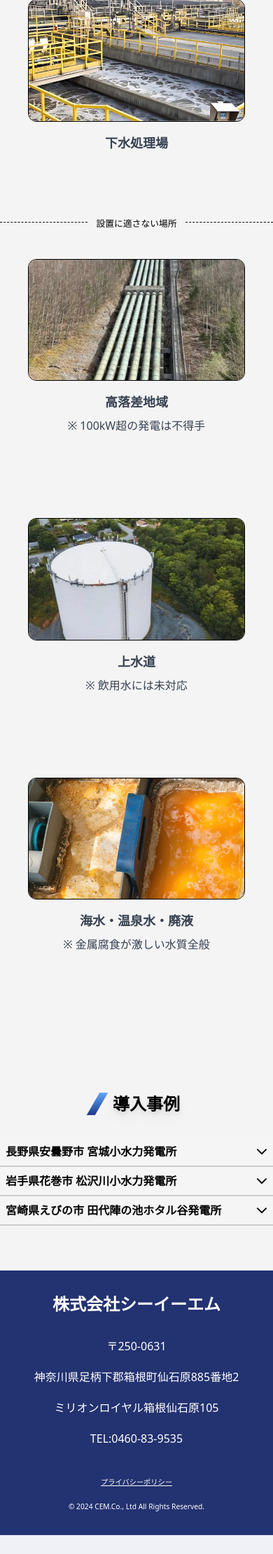
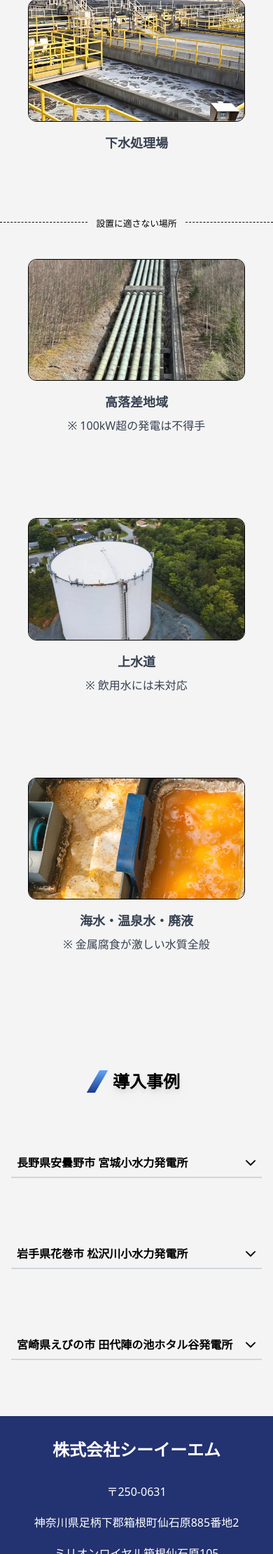
Before and after one commit to taimomo/HP_remake, a PHP site: page /httpdocs/arc.php in a window 390 px wide. Shown: the part 4280-6500 px from the top of the page at 70% size. Before the commit the page ends 6473 px from the top, so only its background shows below. Run offline with PHP 8.4, Linux system fonts and the light colour scheme; a stand-in replaces the project's code that opens the database connection; style sheets or scripts are compiled from the project's sources; some libraries are stand-ins or nearby versions; some web fonts are replaced.

Commit message:
tailwindcss settig to accordion items

```diff
--- a/httpdocs/arc.php
+++ b/httpdocs/arc.php
@@ -50,7 +50,7 @@ include 'bread.php';
                 <div class="grid gap-4 w-full px-4">
                     <h3 class="text-lg font-bold justify-self-center">【基本仕様】</h3>
 
-                    <dl class="w-3/4 lg:w-5/6 max-[510px]:w-full mx-auto border-x-0 border-t border-b border-solid border-gray-500 divide-y divide-gray-300 text-sm spec-table">
+                    <dl class="w-3/4 lg:w-5/6 max-[510px]:w-full mx-auto border-x-0 border-t border-b border-solid border-gray-500 divide-y divide-gray-300 text-sm col2_list">
                         <!-- 各行を grid で 2 列に -->
                         <div>
                             <dt>水車形式</dt>
@@ -301,122 +301,159 @@ include 'bread.php';
             </ul>
     </section>
 
+    <!-- 導入事例 -->
     <section id="record" class="py-8">
-        <div class="grid justify-center py-8 overflow-hidden">
+        <div class="grid overflow-hidden">
             <div class="grid justify-center my-8 max-[425px]:mt-4">
                 <div class="grid grid-cols-[auto_1fr] items-center gap-4 text-left">
                     <span class="w-3 h-8 bg-gradient-to-b from-blue-400 to-blue-900 -skew-x-[30deg] block"></span>
                     <h2 class="font-bold text-4xl max-[768px]:text-3xl max-[425px]:text-2xl drop-shadow-lg">導入事例</h2>
                 </div>
             </div>
-            <ul class="card_items">
-                <li class="card_list nf">
-                    <button class="accordion_header">長野県安曇野市 宮城小水力発電所</button>
-                    <div class="accordion_content">
-                        <div class="card_img">
-                            <img src="/img/azumino_pic.webp" alt="安曇野宮城小水力発電所" />
+
+            <ul class="grid gap-6 m-4 justify-center md:[grid-template-columns:repeat(auto-fit,400px)]">
+                <li class="overflow-hidden justify-self-center max-w-sm min-w-0 md:max-w-none py-8">
+                    <!-- ヘッダー（ボタン） -->
+                    <button class="accordion_header">
+                        長野県安曇野市 宮城小水力発電所
+                    </button>
+
+                    <!-- 折りたたみコンテンツ -->
+                    <div class="accordion_content bg-inherit">
+                        <div class="accordion_inner px-2 py-4">
+                            <!-- 画像部分 -->
+                            <div class="mb-4 aspect-[16/9]">
+                                <img
+                                    src="/img/azumino_pic.webp"
+                                    alt="安曇野宮城小水力発電所"
+                                    class="w-full h-full object-cover object-center block rounded-xl border border-black" />
+                            </div>
+                            <!-- 説明リスト（共有のdl/dt/dd） -->
+                            <dl class="gap-y-2 text-sm divide-y divide-gray-300 border-t border-b border-solid border-gray-500 col2_list">
+                                <div>
+                                    <dt>使用流量</dt>
+                                    <dd>0.95m³/s</dd>
+                                </div>
+                                <div>
+                                    <dt>有効落差</dt>
+                                    <dd>3.0m</dd>
+                                </div>
+                                <div>
+                                    <dt>最大発電出力</dt>
+                                    <dd>16.9kW</dd>
+                                </div>
+                                <div>
+                                    <dt>発電方式</dt>
+                                    <dd>低落差開放型</dd>
+                                </div>
+                                <div>
+                                    <dt>電力用途</dt>
+                                    <dd>全量売電</dd>
+                                </div>
+                                <div>
+                                    <dt>事業者</dt>
+                                    <dd>有明土地改良区</dd>
+                                </div>
+                            </dl>
                         </div>
-                        <table>
-                            <tr>
-                                <th>使用流量</th>
-                                <td>0.95m³/s</td>
-                            </tr>
-                            <tr>
-                                <th>有効落差</th>
-                                <td>3.0m</td>
-                            </tr>
-                            <tr>
-                                <th>最大発電出力</th>
-                                <td>16.9kW</td>
-                            </tr>
-                            <tr>
-                                <th>発電方式</th>
-                                <td>低落差開放型</td>
-                            </tr>
-                            <tr>
-                                <th>電力用途</th>
-                                <td>全量売電</td>
-                            </tr>
-                            <tr>
-                                <th>事業者</th>
-                                <td>有明土地改良区</td>
-                            </tr>
-                        </table>
                     </div>
                 </li>
-                <li class="card_list nf">
-                    <button class="accordion_header">岩手県花巻市 松沢川小水力発電所</button>
-                    <div class="accordion_content">
-                        <div class="card_img">
-                            <img src="/img/hanamaki.webp" alt="松沢川小水力発電所" />
+
+                <li class="overflow-hidden justify-self-center max-w-sm min-w-0 md:max-w-none py-8">
+                    <!-- ヘッダー（ボタン） -->
+                    <button class="accordion_header">
+                        岩手県花巻市 松沢川小水力発電所
+                    </button>
+
+                    <!-- 折りたたみコンテンツ -->
+                    <div class="accordion_content bg-inherit">
+                        <div class="accordion_inner px-2 py-4">
+                            <!-- 画像部分 -->
+                            <div class="mb-4 aspect-[16/9]">
+                                <img
+                                    src="/img/hanamaki.webp" alt="松沢川小水力発電所"
+                                    class="w-full h-full object-cover object-center block rounded-xl border border-black" />
+                            </div>
+                            <!-- 説明リスト（共有のdl/dt/dd） -->
+                            <dl class="gap-y-2 text-sm divide-y divide-gray-300 border-t border-b border-solid border-gray-500 col2_list">
+                                <div>
+                                    <dt>使用流量</dt>
+                                    <dd>1号機：1.4m³/s<br>
+                                        2号機：0.95m³/s</dd>
+                                </div>
+                                <div>
+                                    <dt>有効落差</dt>
+                                    <dd>4.1m</dd>
+                                </div>
+                                <div>
+                                    <dt>最大発電出力</dt>
+                                    <dd>1号機：33.7kW<br>
+                                        2号機：13.5kW</dd>
+                                </div>
+                                <div>
+                                    <dt>発電方式</dt>
+                                    <dd>低落差開放型</dd>
+                                </div>
+                                <div>
+                                    <dt>電力用途</dt>
+                                    <dd>全量売電</dd>
+                                </div>
+                                <div>
+                                    <dt>事業者</dt>
+                                    <dd>豊沢川土地改良区</dd>
+                                </div>
+                            </dl>
                         </div>
-                        <table>
-                            <tr>
-                                <th>使用流量</th>
-                                <td>1号機：1.4m³/s<br>
-                                    2号機：0.95m³/s
-                                </td>
-                            </tr>
-                            <tr>
-                                <th>有効落差</th>
-                                <td>4.1m</td>
-                            </tr>
-                            <tr>
-                                <th>最大発電出力</th>
-                                <td>1号機：33.7kW<br>
-                                    2号機：13.5kW
-                                </td>
-                            </tr>
-                            <tr>
-                                <th>発電方式</th>
-                                <td>低落差開放型</td>
-                            </tr>
-                            <tr>
-                                <th>電力用途</th>
-                                <td>全量売電</td>
-                            </tr>
-                            <tr>
-                                <th>事業者</th>
-                                <td>豊沢川土地改良区</td>
-                            </tr>
-                        </table>
                     </div>
                 </li>
-                <li class="card_list nf">
-                    <button class="accordion_header">宮崎県えびの市 田代陣の池ホタル谷発電所</button>
-                    <div class="accordion_content">
-                        <div class="card_img">
-                            <img src="/img/Ebino.webp" alt="田代陣の池ホタル谷発電所" />
+
+                <li class="overflow-hidden justify-self-center max-w-sm min-w-0 md:max-w-none py-8">
+                    <!-- ヘッダー（ボタン） -->
+                    <button class="accordion_header">
+                        宮崎県えびの市 田代陣の池ホタル谷発電所
+                    </button>
+
+                    <!-- 折りたたみコンテンツ -->
+                    <div class="accordion_content bg-inherit">
+                        <div class="accordion_inner px-2 py-4">
+                            <!-- 画像部分 -->
+                            <div class="mb-4 aspect-[16/9]">
+                                <img
+                                    src="/img/Ebino.webp" alt="田代陣の池ホタル谷発電所"
+                                    class="w-full h-full object-cover object-center block rounded-xl border border-black" />
+                            </div>
+                            <!-- 説明リスト（共有のdl/dt/dd） -->
+                            <dl class="gap-y-2 text-sm divide-y divide-gray-300 border-t border-b border-solid border-gray-500 col2_list">
+                                <div>
+                                    <dt>使用流量</dt>
+                                    <dd>0.4m³/s</dd>
+                                </div>
+                                <div>
+                                    <dt>有効落差</dt>
+                                    <dd>5.9m</dd>
+                                </div>
+                                <div>
+                                    <dt>最大発電出力</dt>
+                                    <dd>13.9kW</dd>
+                                </div>
+                                <div>
+                                    <dt>発電方式</dt>
+                                    <dd>中落差配管型</dd>
+                                </div>
+                                <div>
+                                    <dt>電力用途</dt>
+                                    <dd>全量売電</dd>
+                                </div>
+                                <div>
+                                    <dt>事業者</dt>
+                                    <dd>えびの市土地改良区</dd>
+                                </div>
+                            </dl>
                         </div>
-                        <table>
-                            <tr>
-                                <th>使用流量</th>
-                                <td>0.4m³/s</td>
-                            </tr>
-                            <tr>
-                                <th>有効落差</th>
-                                <td>5.9m</td>
-                            </tr>
-                            <tr>
-                                <th>最大発電出力</th>
-                                <td>13.9kW</td>
-                            </tr>
-                            <tr>
-                                <th>発電方式</th>
-                                <td>中落差配管型</td>
-                            </tr>
-                            <tr>
-                                <th>電力用途</th>
-                                <td>全量売電</td>
-                            </tr>
-                            <tr>
-                                <th>事業者</th>
-                                <td>えびの市土地改良区</td>
-                            </tr>
-                        </table>
                     </div>
                 </li>
             </ul>
+        </div>
     </section>
 </main>
 
--- a/httpdocs/css/style.css
+++ b/httpdocs/css/style.css
@@ -148,43 +116,6 @@ main {
         @media screen and (max-width: 425px) {
             font-size: 1.5rem;
         }
-    }
-
-    .accordion_header {
-        width: 100%;
-        background-color: #f5f5f5;
-        border: none;
-        text-align: left;
-        padding: 0.5rem 2.1rem 0.5rem 0.5rem;
-        font-weight: bold;
-        font-size: 1rem;
-        cursor: pointer;
-        border-bottom: 2px solid #ccc;
-        position: relative;
-    }
-
-    .accordion_header::after {
-        content: "";
-        width: 16px;
-        height: 16px;
-        background: url("../img/down.svg") no-repeat center center;
-        background-size: contain;
-        position: absolute;
-        top: 50%;
-        right: 0.5rem;
-        transform: translateY(-50%);
-        transition: all 0.3s;
-    }
-
-    .accordion_header.active::after {
-        background: url("../img/Up.svg") no-repeat center center;
-    }
-
-    .accordion_content {
-        overflow: hidden;
-        max-height: 0;
-        transition: max-height 0.8s ease, padding 0.8s ease;
-        padding: 0 0.5rem;
     }
 }
 
--- a/httpdocs/src/input.css
+++ b/httpdocs/src/input.css
@@ -4,15 +4,37 @@
 
 @layer components {
     /* 各行（grid 2 列） */
-    .spec-table > div {
+    .col2_list > div {
         @apply grid grid-cols-[1fr_2fr] py-2;
     }
     /* 見出し側 */
-    .spec-table dt {
+    .col2_list dt {
         @apply font-semibold text-gray-800 self-center p-2;
     }
     /* 定義側 */
-    .spec-table dd {
+    .col2_list dd {
         @apply text-right p-2;
     }
+
+    /* アコーディオンのヘッダー部分 */
+    .accordion_header {
+        @apply relative w-full text-left font-bold text-base
+        pl-2 pr-8 py-2 border-b-2 border-gray-300 cursor-pointer
+        focus:outline-none focus:ring-2 focus:ring-blue-400
+        transition-colors duration-200;
+    }
+    .accordion_header::after {
+        content: "";
+        @apply absolute right-2 top-1/2 w-4 h-4 bg-no-repeat bg-center bg-contain
+        transition-transform duration-300 -translate-y-1/2;
+        background-image: url("../img/down.svg");
+    }
+    .accordion_header.active::after {
+        background-image: url("../img/Up.svg");
+    }
+
+    /* アコーディオンの中身部分 */
+    .accordion_content {
+        @apply overflow-hidden max-h-0 px-2 transition-[max-height] duration-700 ease-in-out;
+    }
 }
--- a/httpdocs/tailwind.config.js
+++ b/httpdocs/tailwind.config.js
@@ -1,6 +1,6 @@
 /** @type {import('tailwindcss').Config} */
 module.exports = {
-    content: ["./**/*.{php,html}"],
+    content: ["./**/*.{php,html}", "./js/**/*.js"],
     theme: {
         extend: {},
     },
```
Also changed, not shown: other parts of httpdocs/css/style.css (+0 -43 lines), httpdocs/js/main.js (+8 -47 lines).
